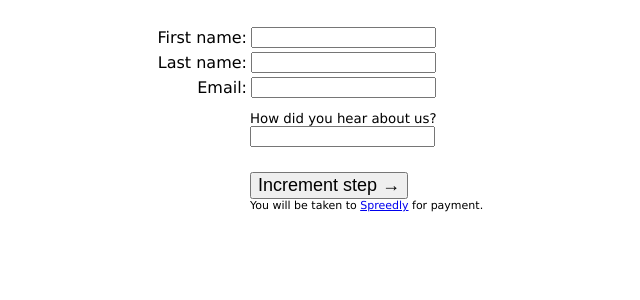
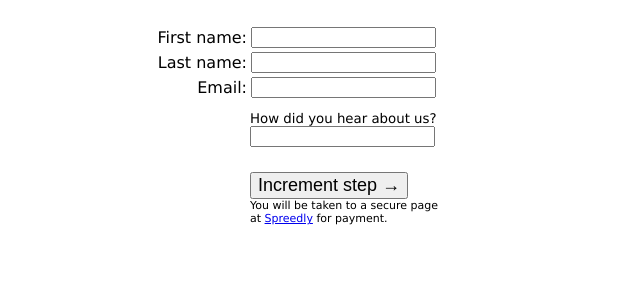
Before and after one commit to progrium/hackerdojo-signup, a Python web app: template templates/main.html in a window 1280 px wide. Shown: the part 211-511 px from the top of the page, without its empty margins (256-896 px from the left). Run offline with Jinja, Linux system fonts and the light colour scheme; the template is opened without the code that fills it, so the values that code supplies are empty.

Commit message:
mention how secure spreedly is

```diff
--- a/templates/main.html
+++ b/templates/main.html
@@ -17,7 +17,7 @@
 <div style="font-size: smaller; margin-left: 216px;">How did you hear about us?<br />
   <input type="text" name="referrer" /><br />
   <input type="submit" value="Increment step &rarr;" style="font-size: large; margin-top: 25px;" /><br />
-  <span style="font-size: 11px">You will be taken to <a href="http://spreedly.com/">Spreedly</a> for payment.</span>
+  <span style="font-size: 11px">You will be taken to a secure page<br /> at <a href="http://spreedly.com/">Spreedly</a> for payment.</span>
 </div>
 
 
```
